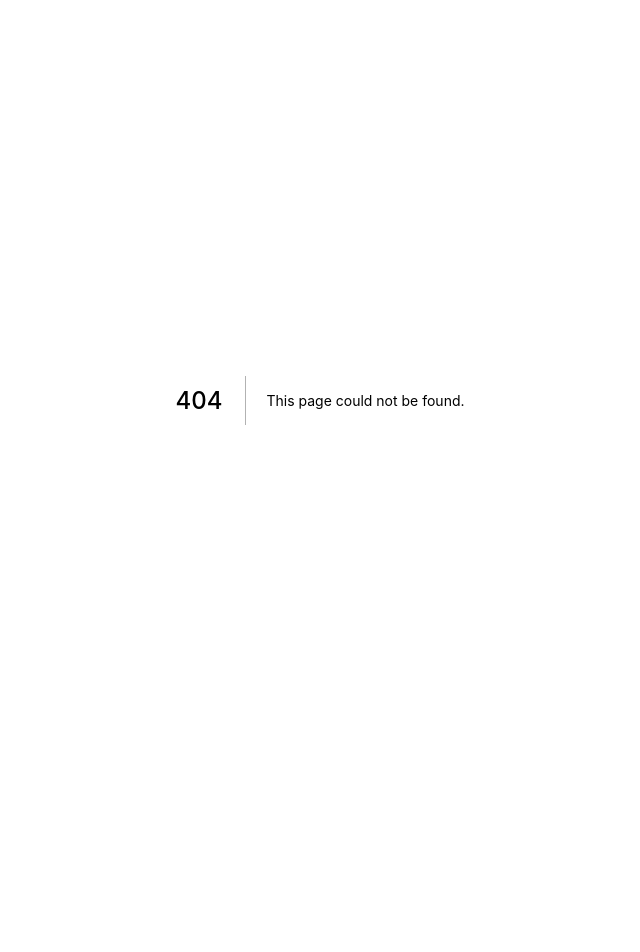
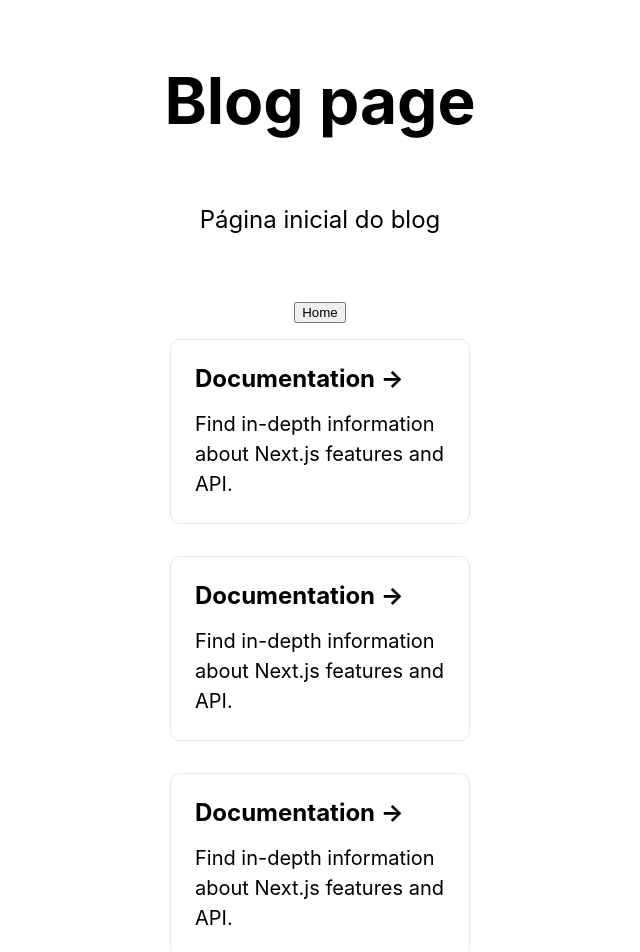
Before and after one commit to FelipeFerreiraSS/felipeferreira.dev.br, a Next.js app: page /blog in a window 1280 px wide. Before the commit this address had no page. Shown: the top 952 px of the page, without its empty margins (320-960 px from the left). Before the commit the page ends 800 px from the top, so only its background shows below. Built offline with nearby package versions, Linux system fonts and the light colour scheme.

Commit message:
Create blog.js

```diff
--- /dev/null
+++ b/pages/blog.js
@@ -0,0 +1,51 @@
+import Head from 'next/head'
+import Image from 'next/image'
+import Link from 'next/link'
+import styles from '../styles/Home.module.css'
+
+export default function Blog() {
+  return (
+    <div className={styles.container}>
+      <Head>
+        <title>Felipe Ferreira</title>
+        <meta name="description" content="Generated by create next app" />
+        <link rel="icon" href="/Component.svg" />
+      </Head>
+
+      <main className={styles.main}>
+        <h1 className={styles.title}>
+          Blog page
+        </h1>
+
+        <p className={styles.description}>
+          Página inicial do blog
+        </p>
+
+        <Link href={"/"}>
+          <button>Home</button>
+        </Link>
+
+        <div className={styles.grid}>
+          <a href="https://nextjs.org/docs" className={styles.card}>
+            <h2>Documentation &rarr;</h2>
+            <p>Find in-depth information about Next.js features and API.</p>
+          </a>
+
+          <a href="https://nextjs.org/docs" className={styles.card}>
+            <h2>Documentation &rarr;</h2>
+            <p>Find in-depth information about Next.js features and API.</p>
+          </a>
+
+          <a href="https://nextjs.org/docs" className={styles.card}>
+            <h2>Documentation &rarr;</h2>
+            <p>Find in-depth information about Next.js features and API.</p>
+          </a>
+        </div>
+      </main>
+
+      <footer className={styles.footer}>
+        Blog desenvolvido por Felipe Ferreira
+      </footer>
+    </div>
+  )
+}
```
